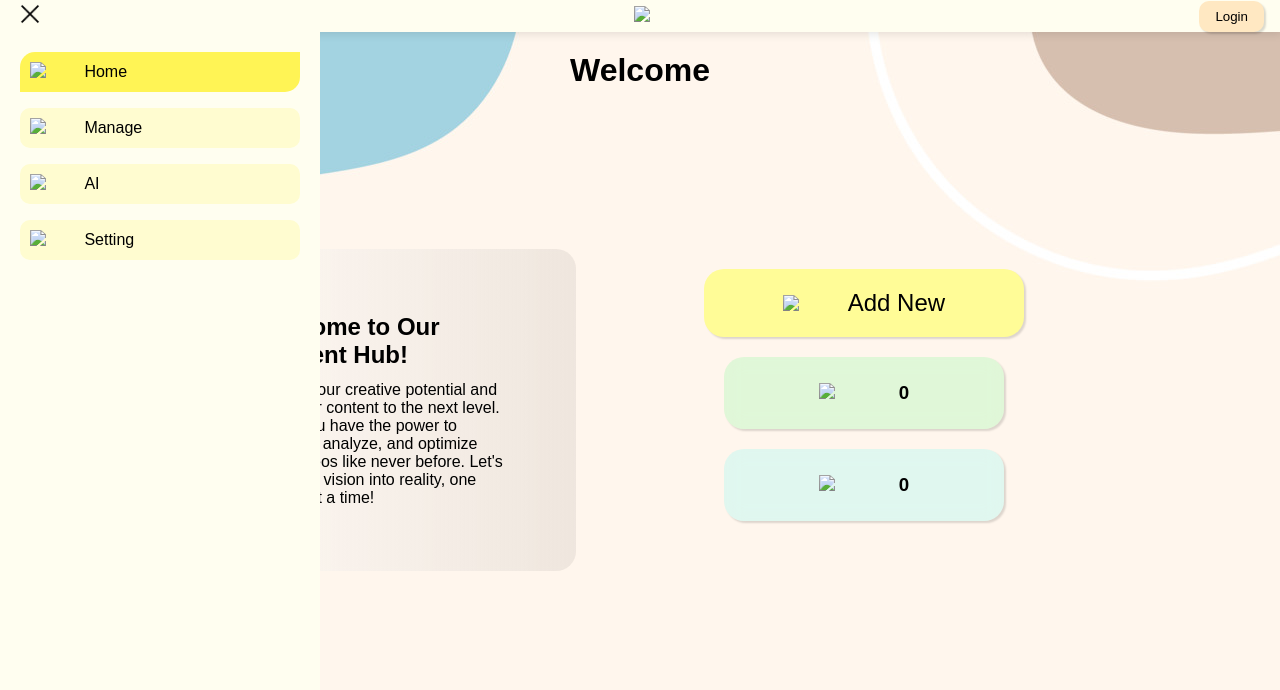
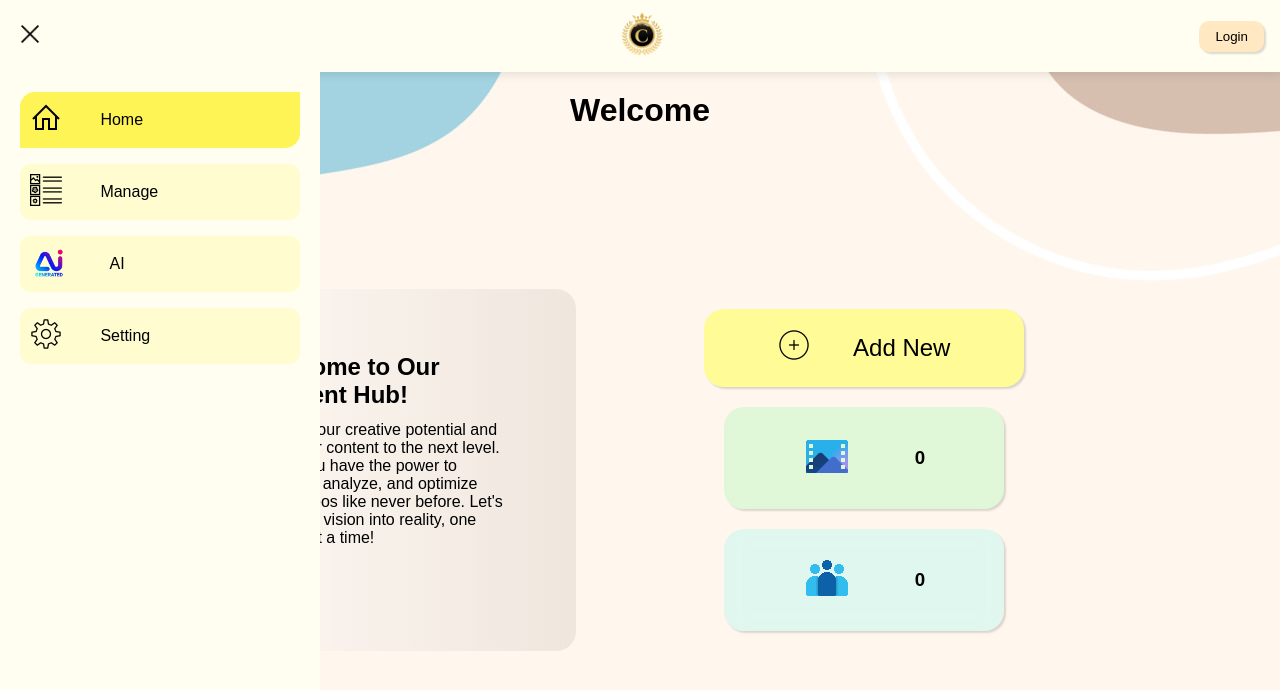
Before and after one commit to aryan1143/com-handel, a website: page index.html in a window 1280 px wide. Both pictures are taken after a click on the button 24 px from the left and 15 px from the top of the page. Drawn offline with Linux system fonts and the light colour scheme; files whose address does not match are found by name.

Commit message:
Update index.html

```diff
--- a/index.html
+++ b/index.html
@@ -10,10 +10,10 @@
 <body>
     <header>
         <div class="menuButton">
-            <button id="menuB" onclick="openSidebar()"><img src="/images/menu.png" id="menuBImg"></button>
+            <button id="menuB" onclick="openSidebar()"><img src="menu.png" id="menuBImg"></button>
         </div>
         <div class="logo">
-            <img src="/images/logo.png" id="logo">
+            <img src="logo.png" id="logo">
         </div>
         <div class="logout">
             <button id="logout" onclick="goToLogin()">Login</button>
@@ -23,25 +23,25 @@
     <aside id="aside">
         <div class="sidebar">
             <a href="index.html" id="homeSide">
-                <div><img src="/images/home.png"></div>
+                <div><img src="home.png"></div>
             <div>Home</div>
         </a>
         </div>
         <div class="sidebar">
             <a href="manage.html" id="manageSide">
-                <div><img src="/images/manage.png"></div>
+                <div><img src="manage.png"></div>
                 <div>Manage</div>
             </a>
         </div>
         <div class="sidebar">
             <a href="ai.html" id="analyticsSide">
-                <div><img src="/images/aiLogo.png"></div>
+                <div><img src="aiLogo.png"></div>
                 <div>AI</div>
             </a>
         </div>
         <div class="sidebar">
             <a href="setting.html" id="settingSide">
-                <div><img src="/images/setting.png"></div>
+                <div><img src="setting.png"></div>
                 <div>Setting</div>
             </a>
         </div>
@@ -60,16 +60,16 @@
                 <div class="submain2">
                     <div class="newButton">
                         <button id="new" onclick="goToManage()">
-                            <div><img src="/images/new.png"></div>
+                            <div><img src="new.png"></div>
                             <div>Add New</div>
                         </button>
                     </div>
                     <div class="media">
-                        <div><img src="/images/media.gif"></div>
+                        <div><img src="media.gif"></div>
                         <div><h3>0</h3></div>
                     </div>
                     <div class="member">
-                        <div><img src="/images/member.gif"></div>
+                        <div><img src="member.gif"></div>
                         <div><h3>0</h3></div>
                     </div>
                 </div>
@@ -78,16 +78,16 @@
     </main>
     <nav>
         <div class="nav1">
-            <button id="home"><img src="/images/home.png"></button>
+            <button id="home"><img src="home.png"></button>
         </div>
         <div class="nav2">
-            <button id="manage" onclick="goToManage()"><img src="/images/manage.png"></button>
+            <button id="manage" onclick="goToManage()"><img src="manage.png"></button>
         </div>
         <div class="nav3">
-            <button id="analytics" onclick="goToAI()"><img src="/images/aiLogo.png"></button>
+            <button id="analytics" onclick="goToAI()"><img src="aiLogo.png"></button>
         </div>
         <div class="nav4">
-            <button id="setting" onclick="goToSetting()"><img src="/images/setting.png"></button>
+            <button id="setting" onclick="goToSetting()"><img src="setting.png"></button>
         </div>
     </nav>
 </body>
```
